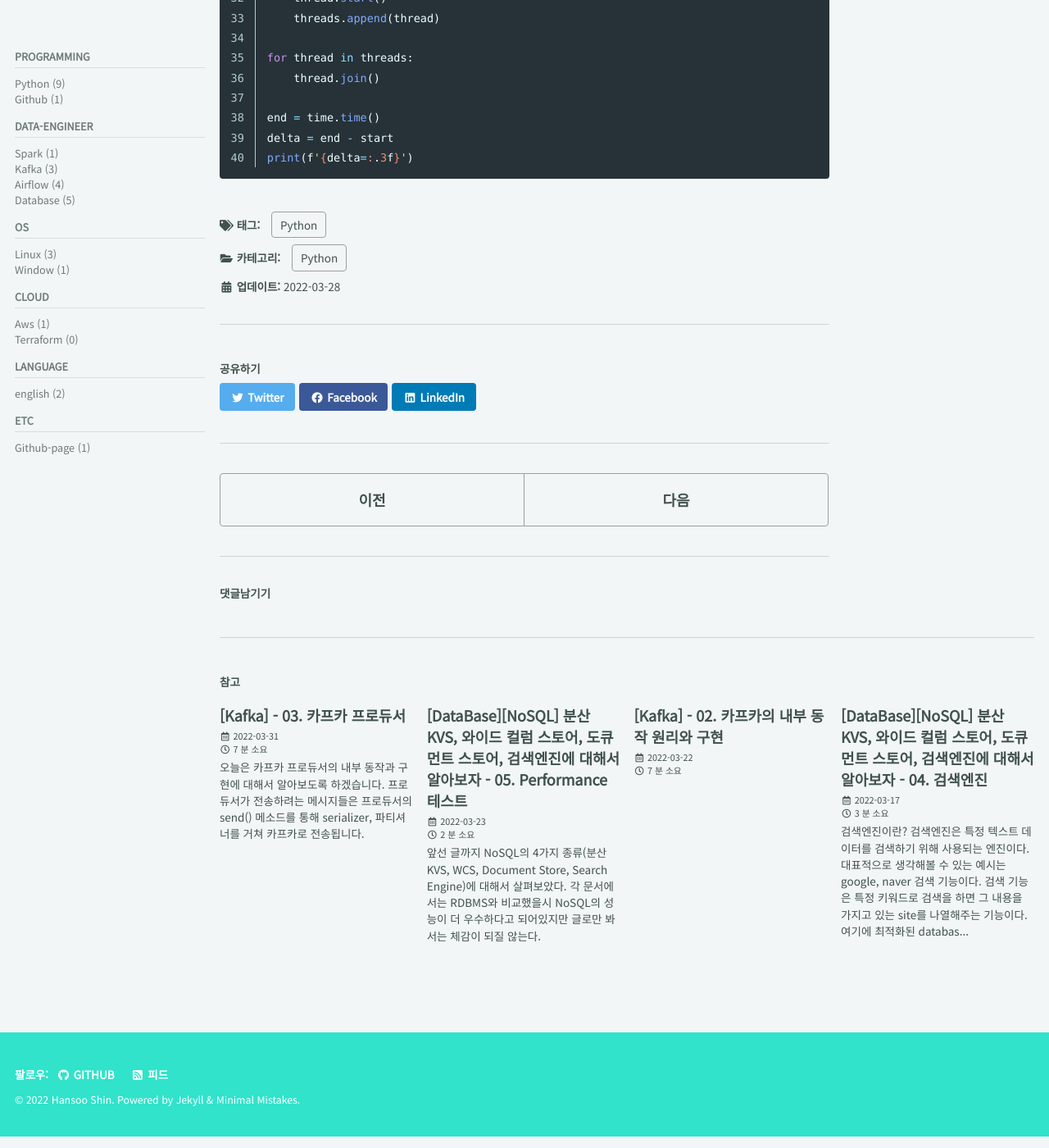
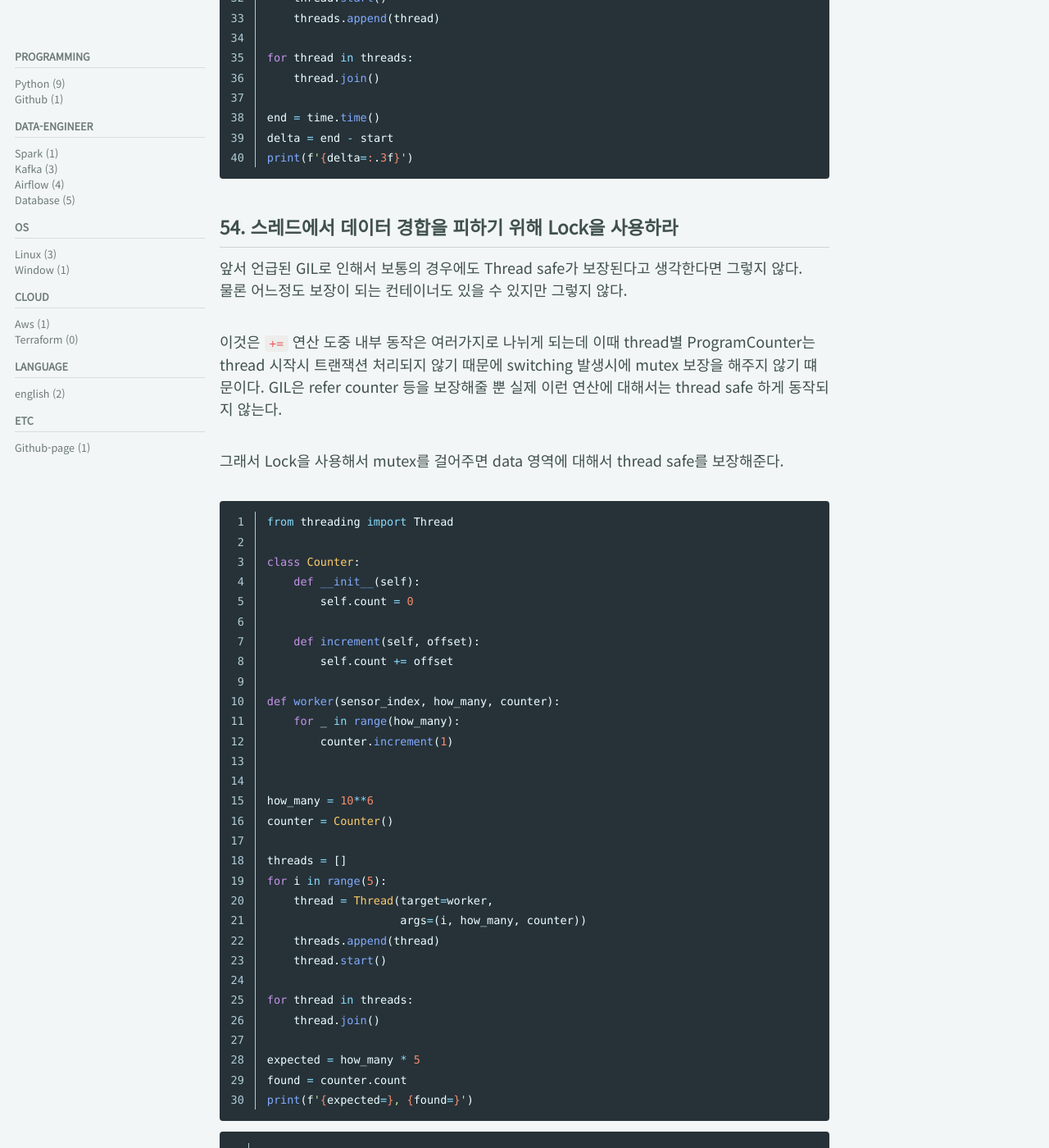
Before and after one commit to dlgldgldgld/dlgldgldgld.github.io, a Jekyll site: the page built from _posts/Python/2022-03-28-effective_python-ch7.md, in a window 1280 px wide and 1400 px high, scrolled down 3342 px. Shown: the whole window at 82% size. Built offline with Jekyll 4.4.1, drawn with Linux system fonts in a browser that asks for light colours; cached includes are drawn as plain includes; comment, search, counter and statistics services are not loaded; some of the changed text lies outside the part shown.

Commit message:
update Betterway 54.

````diff
--- a/_posts/Python/2022-03-28-effective_python-ch7.md
+++ b/_posts/Python/2022-03-28-effective_python-ch7.md
@@ -130,3 +130,65 @@ end = time.time()
 delta = end - start
 print(f'{delta=:.3f}')
 ```
+
+## 54. 스레드에서 데이터 경합을 피하기 위해 Lock을 사용하라
+앞서 언급된 GIL로 인해서 보통의 경우에도 Thread safe가 보장된다고 생각한다면 그렇지 않다.
+물론 어느정도 보장이 되는 컨테이너도 있을 수 있지만 그렇지 않다.
+
+이것은 `+=` 연산 도중 내부 동작은 여러가지로 나뉘게 되는데 이때 thread별 ProgramCounter는 thread 시작시 트랜잭션 처리되지 않기 때문에 switching 발생시에 mutex 보장을 해주지 않기 떄문이다. GIL은 refer counter 등을 보장해줄 뿐 실제 이런 연산에 대해서는 thread safe 하게 동작되지 않는다.
+
+그래서 Lock을 사용해서 mutex를 걸어주면 data 영역에 대해서 thread safe를 보장해준다.
+
+```python
+from threading import Thread
+
+class Counter:
+    def __init__(self):
+        self.count = 0
+
+    def increment(self, offset):
+        self.count += offset
+
+def worker(sensor_index, how_many, counter):
+    for _ in range(how_many):
+        counter.increment(1)
+
+
+how_many = 10**6
+counter = Counter()
+
+threads = []
+for i in range(5):
+    thread = Thread(target=worker,
+                    args=(i, how_many, counter))
+    threads.append(thread)
+    thread.start()
+
+for thread in threads:
+    thread.join()
+
+expected = how_many * 5
+found = counter.count
+print(f'{expected=}, {found=}')
+```
+
+```text
+expected=5000000, found=2988814
+```
+
+```python
+from threading import Thread, Lock
+
+class Counter:
+    def __init__(self):
+        self.lock = Lock()
+        self.count = 0
+
+    def increment(self, offset):
+        with self.lock:
+            self.count += offset
+```
+
+```text
+expected=5000000, found=5000000
+```
````
